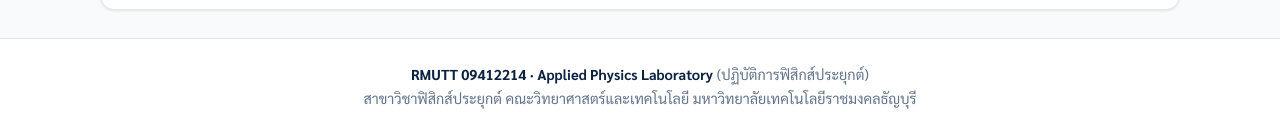
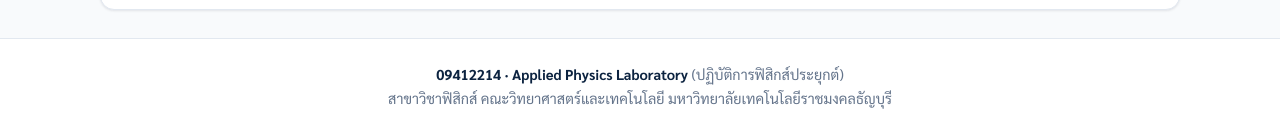
Before and after one commit to sarawutja/applied-physics-lab, a plain HTML site: page index.html in a window 1280 px wide. Shown: the part 5764-5895 px from the top of the page. Drawn offline with Linux system fonts and the light colour scheme; no server answers.

Commit message:
Revise footer text in index.html
Updated footer content to reflect correct program and department.

```diff
--- a/index.html
+++ b/index.html
@@ -132,8 +132,8 @@
 
   <footer class="site-footer">
     <div class="container">
-      <strong>RMUTT 09412214 · Applied Physics Laboratory</strong> (ปฏิบัติการฟิสิกส์ประยุกต์)<br />
-      สาขาวิชาฟิสิกส์ประยุกต์ คณะวิทยาศาสตร์และเทคโนโลยี มหาวิทยาลัยเทคโนโลยีราชมงคลธัญบุรี
+      <strong>09412214 · Applied Physics Laboratory</strong> (ปฏิบัติการฟิสิกส์ประยุกต์)<br />
+      สาขาวิชาฟิสิกส์ คณะวิทยาศาสตร์และเทคโนโลยี มหาวิทยาลัยเทคโนโลยีราชมงคลธัญบุรี
     </div>
   </footer>
 
```
